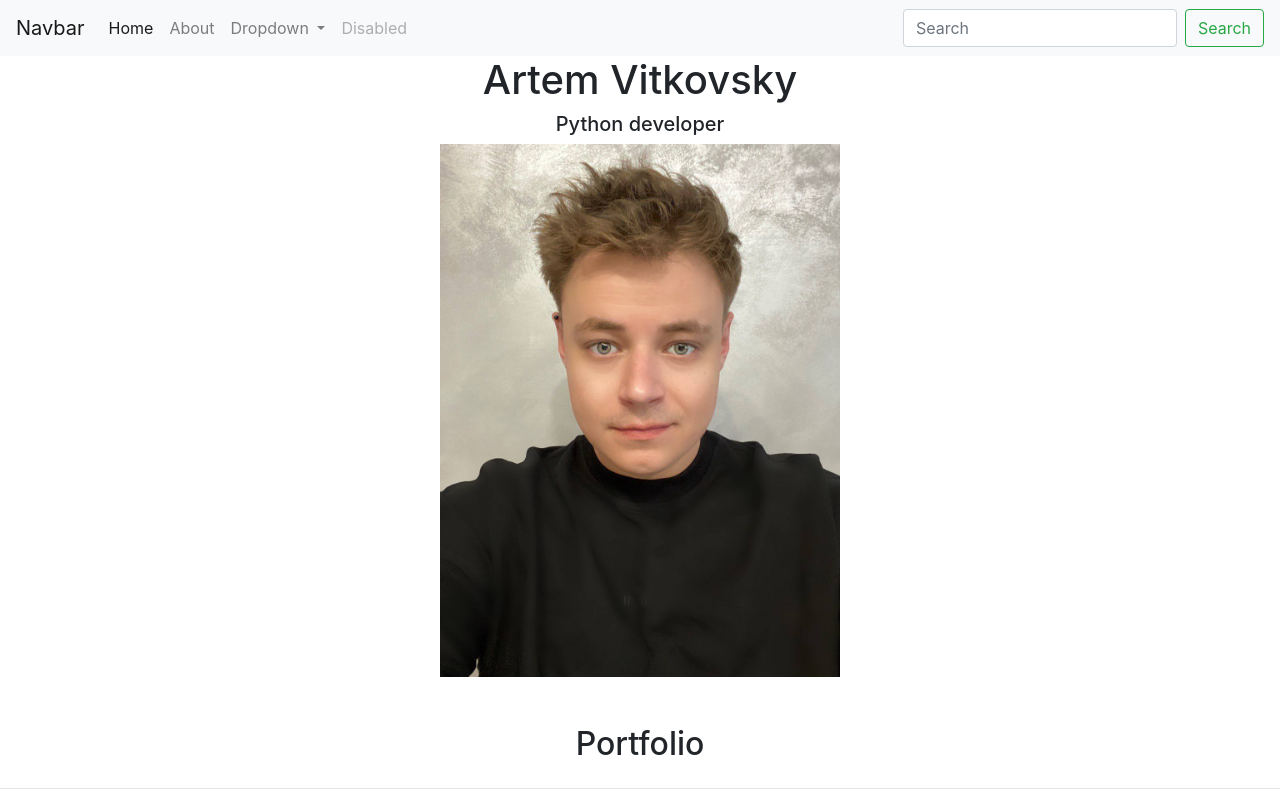
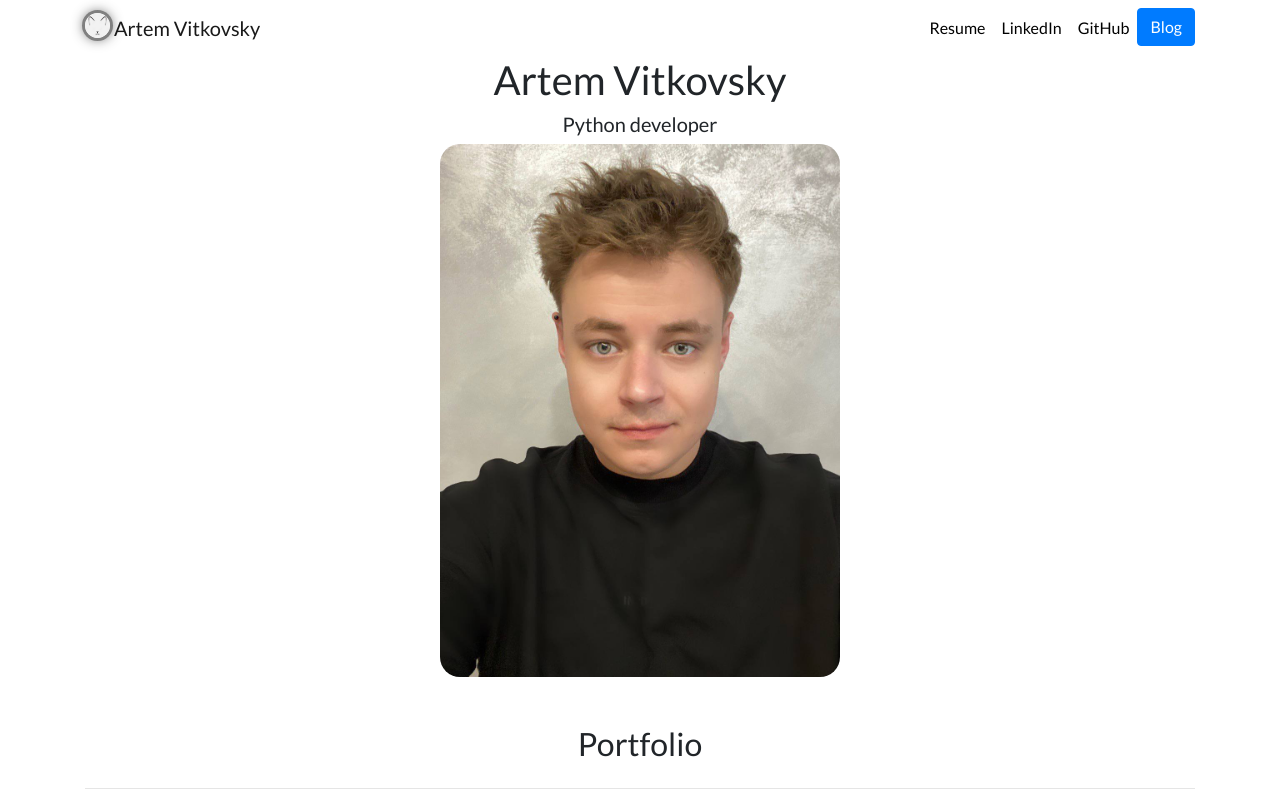
Before and after one commit to ArtVitkovsky/portfolio, a Django app: template personal_portfolio/portfolio/templates/portfolio/home.html in a window 1280 px wide. Run offline with Django 4.2, Linux system fonts and the light colour scheme; the template is opened without the code that fills it, so the values that code supplies are empty; some libraries are stand-ins or nearby versions.

Commit message:
style: change of the homepage, blog styles, add new design

```diff
--- /dev/null
+++ b/personal_portfolio/portfolio/static/portfolio/custom.css
@@ -0,0 +1,33 @@
+.navbar-nav .nav-link {
+    color: rgba(0,0,0,1) !important;
+}
+
+#logo {
+    border-radius: 100px;
+    box-shadow: 0 0 0 3px gray, 0 0 13px #333;
+}
+
+#ph {
+    border-radius: 20px;
+}
+
+.navbar-nav .nav-link:hover {
+    color: rgba(0,0,0,.5) !important;
+}
+
+body {
+    font-family: 'Lato', sans-serif;
+}
+
+#blogtitle {
+    font-size: 6rem;
+}
+
+@media (min-width: 992px) {
+    #hometext {
+        font-size: 4rem;
+    }
+    #blogdetailtitle {
+        font-size: 5rem;
+    }
+}
--- a/personal_portfolio/portfolio/templates/portfolio/base.html
+++ b/personal_portfolio/portfolio/templates/portfolio/base.html
@@ -1,63 +1,62 @@
+{% load static %}
 <!doctype html>
 <html lang="en">
+
 <head>
   <!-- Required meta tags -->
   <meta charset="utf-8">
   <meta name="viewport" content="width=device-width, initial-scale=1, shrink-to-fit=no">
 
   <!-- Bootstrap CSS -->
-    <link rel="stylesheet" href="https://cdn.jsdelivr.net/npm/bootstrap@4.6.2/dist/css/bootstrap.min.css" integrity="sha384-xOolHFLEh07PJGoPkLv1IbcEPTNtaed2xpHsD9ESMhqIYd0nLMwNLD69Npy4HI+N" crossorigin="anonymous">
+  <link rel="stylesheet" href="https://stackpath.bootstrapcdn.com/bootstrap/4.4.1/css/bootstrap.min.css" integrity="sha384-Vkoo8x4CGsO3+Hhxv8T/Q5PaXtkKtu6ug5TOeNV6gBiFeWPGFN9MuhOf23Q9Ifjh" crossorigin="anonymous">
 
-    <title>Hello, world!</title>
+  <link rel="stylesheet" href="{% static 'portfolio/custom.css' %}">
+
+  <link href="https://fonts.googleapis.com/css?family=Lato&display=swap" rel="stylesheet">
+
+  <link rel="icon" type="image/png" href="{% static 'portfolio/logo.jpeg' %}">
+
+  <title>Artem Vitkovsky</title>
 </head>
+
 <body>
-    <nav class="navbar navbar-expand-lg navbar-light bg-light">
-        <a class="navbar-brand" href="#">Navbar</a>
-        <button class="navbar-toggler" type="button" data-toggle="collapse" data-target="#navbarSupportedContent" aria-controls="navbarSupportedContent" aria-expanded="false" aria-label="Toggle navigation">
+
+  <nav id="topNav" class="navbar navbar-expand-md navbar-light">
+    <div class="container">
+      <a class="navbar-brand" href="{% url 'home' %}">
+        <img src="{% static 'portfolio/Logo.jpeg' %}" width="25" height="25" class="d-inline-block align-top" alt="Artem's Logo" id="logo">
+        <span>Artem Vitkovsky</span>
+      </a>
+      <button class="navbar-toggler" type="button" data-toggle="collapse" data-target="#navbarNav" aria-controls="navbarNav" aria-expanded="false" aria-label="Toggle navigation">
         <span class="navbar-toggler-icon"></span>
       </button>
-
-      <div class="collapse navbar-collapse" id="navbarSupportedContent">
-          <ul class="navbar-nav mr-auto">
-            <li class="nav-item active">
-                <a class="nav-link" href="#">Home <span class="sr-only">(current)</span></a>
+      <div class="collapse navbar-collapse text-center" id="navbarNav">
+        <ul class="navbar-nav ml-auto">
+          <li class="nav-item">
+            <a class="nav-link" href="{% static 'portfolio/Resume.pdf' %}">Resume</a>
           </li>
           <li class="nav-item">
-                <a class="nav-link" href="#">About</a>
-            </li>
-            <li class="nav-item dropdown">
-            <a class="nav-link dropdown-toggle" href="#" role="button" data-toggle="dropdown" aria-expanded="false">
-              Dropdown
-            </a>
-            <div class="dropdown-menu">
-              <a class="dropdown-item" href="#">Link</a>
-              <a class="dropdown-item" href="#">Another action</a>
-              <div class="dropdown-divider"></div>
-              <a class="dropdown-item" href="#">Something else here</a>
-            </div>
+            <a class="nav-link" href="https://www.linkedin.com/in/artem-vitkovsky-b19604253/" target='_blank'>LinkedIn</a>
           </li>
           <li class="nav-item">
-            <a class="nav-link disabled">Disabled</a>
+            <a class="nav-link" href="https://github.com/ArtVitkovsky?tab=repositories" target="_blank">GitHub</a>
+          </li>
+          <li>
+            <a role="button" href="{% url 'blog:all_blogs' %}" class="btn btn-primary">Blog</a>
           </li>
         </ul>
-        <form class="form-inline my-2 my-lg-0">
-          <input class="form-control mr-sm-2" type="search" placeholder="Search" aria-label="Search">
-          <button class="btn btn-outline-success my-2 my-sm-0" type="submit">Search</button>
-        </form>
+      </div>
     </div>
   </nav>
+  <div class="container">
     {% block content %}{% endblock %}
-    <!-- Optional JavaScript; choose one of the two! -->
+  </div>
 
-    <!-- Option 1: jQuery and Bootstrap Bundle (includes Popper) -->
-    <script src="https://cdn.jsdelivr.net/npm/jquery@3.5.1/dist/jquery.slim.min.js" integrity="sha384-DfXdz2htPH0lsSSs5nCTpuj/zy4C+OGpamoFVy38MVBnE+IbbVYUew+OrCXaRkfj" crossorigin="anonymous"></script>
-    <script src="https://cdn.jsdelivr.net/npm/bootstrap@4.6.2/dist/js/bootstrap.bundle.min.js" integrity="sha384-Fy6S3B9q64WdZWQUiU+q4/2Lc9npb8tCaSX9FK7E8HnRr0Jz8D6OP9dO5Vg3Q9ct" crossorigin="anonymous"></script>
+  <!-- Optional JavaScript -->
+  <!-- jQuery first, then Popper.js, then Bootstrap JS -->
+  <script src="https://code.jquery.com/jquery-3.4.1.slim.min.js" integrity="sha384-J6qa4849blE2+poT4WnyKhv5vZF5SrPo0iEjwBvKU7imGFAV0wwj1yYfoRSJoZ+n" crossorigin="anonymous"></script>
+  <script src="https://cdn.jsdelivr.net/npm/popper.js@1.16.0/dist/umd/popper.min.js" integrity="sha384-Q6E9RHvbIyZFJoft+2mJbHaEWldlvI9IOYy5n3zV9zzTtmI3UksdQRVvoxMfooAo" crossorigin="anonymous"></script>
+  <script src="https://stackpath.bootstrapcdn.com/bootstrap/4.4.1/js/bootstrap.min.js" integrity="sha384-wfSDF2E50Y2D1uUdj0O3uMBJnjuUD4Ih7YwaYd1iqfktj0Uod8GCExl3Og8ifwB6" crossorigin="anonymous"></script>
+</body>
 
-    <!-- Option 2: Separate Popper and Bootstrap JS -->
-    <!--
-    <script src="https://cdn.jsdelivr.net/npm/jquery@3.5.1/dist/jquery.slim.min.js" integrity="sha384-DfXdz2htPH0lsSSs5nCTpuj/zy4C+OGpamoFVy38MVBnE+IbbVYUew+OrCXaRkfj" crossorigin="anonymous"></script>
-    <script src="https://cdn.jsdelivr.net/npm/popper.js@1.16.1/dist/umd/popper.min.js" integrity="sha384-9/reFTGAW83EW2RDu2S0VKaIzap3H66lZH81PoYlFhbGU+6BZp6G7niu735Sk7lN" crossorigin="anonymous"></script>
-    <script src="https://cdn.jsdelivr.net/npm/bootstrap@4.6.2/dist/js/bootstrap.min.js" integrity="sha384-+sLIOodYLS7CIrQpBjl+C7nPvqq+FbNUBDunl/OZv93DB7Ln/533i8e/mZXLi/P+" crossorigin="anonymous"></script>
-    -->
-  </body>
 </html>
--- a/personal_portfolio/portfolio/templates/portfolio/home.html
+++ b/personal_portfolio/portfolio/templates/portfolio/home.html
@@ -8,7 +8,7 @@
   <h5>Python developer</h5>
 </div>
 <div class="row justify-content-center">
-        <img src="{% static 'portfolio/cv.jpg' %}" class="img-fluid" width="400" height="400">
+        <img src="{% static 'portfolio/cv.jpg' %}" class="img-fluid" width="400" height="400" id="ph">
 </div>
 <div class="row justify-content-center">
     <h2 class="mt-5">Portfolio</h2>
```
Also changed, not shown: personal_portfolio/blog/templates/blog/all_blogs.html (+19 -6 lines), personal_portfolio/db.sqlite3, personal_portfolio/portfolio/static/portfolio/logo.jpeg (added). Lines whose indentation alone changed are shown as unchanged.
